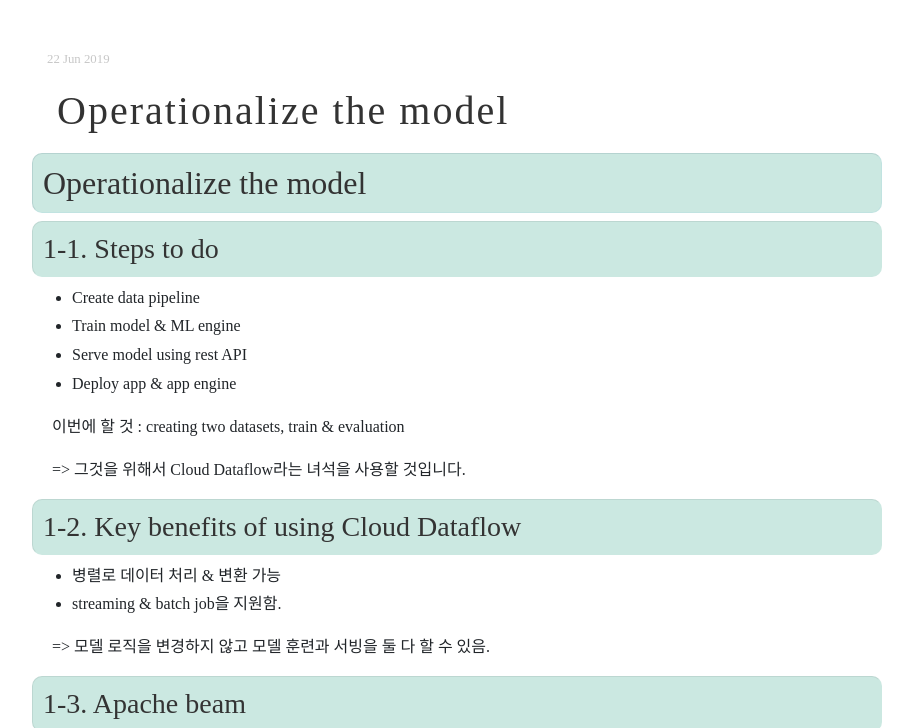
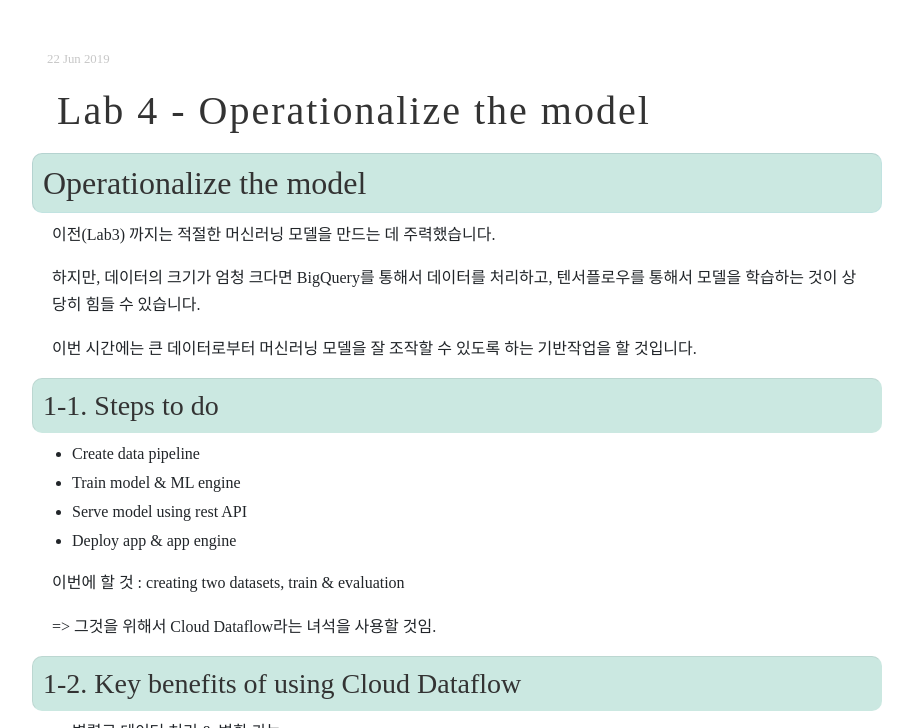
Before and after one commit to DongChanS/DongChanS.github.io, a Jekyll site: the page built from _posts/2019-06-22-90.md, in a window 1280 px wide and 900 px high, scrolled down 194 px, cut to the strip 172-900 px from the top of the window. Shown: the whole strip, without its empty margins (96-1009 px from the left). Built offline with Jekyll 4.4.1, drawn with Linux system fonts in a browser that asks for light colours; nearby versions of some CDN libraries; some web fonts are replaced; comment, search, counter and statistics services are not loaded.

Commit message:
update posts

```diff
--- a/_posts/2019-06-22-90.md
+++ b/_posts/2019-06-22-90.md
@@ -1,11 +1,18 @@
 ---
 layout : post
-title : Operationalize the model
+title : Lab 4 - Operationalize the model
 author : Shin Dong Chan
-category : 'Machine Learning'
+category : 'ML Studyjam'
 ---
 
 ## Operationalize the model
+
+이전(Lab3) 까지는 적절한 머신러닝 모델을 만드는 데 주력했습니다.
+
+하지만, 데이터의 크기가 엄청 크다면 BigQuery를 통해서 데이터를 처리하고, 텐서플로우를 통해서 모델을 학습하는 것이 상당히 힘들 수 있습니다.
+
+이번 시간에는 큰 데이터로부터 머신러닝 모델을 잘 조작할 수 있도록 하는 기반작업을 할 것입니다.
+
 
 ### 1-1. Steps  to do
 
@@ -16,7 +23,7 @@
 
 이번에 할 것 : creating two datasets,  train & evaluation
 
-=> 그것을 위해서 Cloud Dataflow라는 녀석을 사용할 것입니다.
+=> 그것을 위해서 Cloud Dataflow라는 녀석을 사용할 것임.
 
 ### 1-2. Key benefits of using Cloud Dataflow
 
```
Also changed, not shown: _posts/2019-06-20-88.md (+2 -2 lines).
